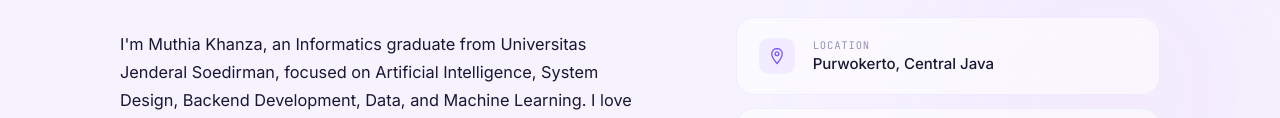
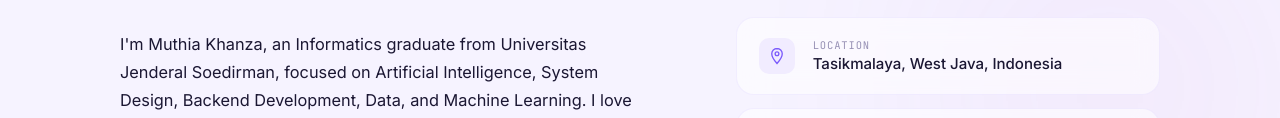
Before and after one commit to Mut127/portofolio, a plain HTML site: page index.html in a window 1280 px wide. Shown: the part 869-987 px from the top of the page. Drawn offline with Linux system fonts and the light colour scheme.

Commit message:
first commit

```diff
--- a/index.html
+++ b/index.html
@@ -100,7 +100,7 @@
       <div class="about-aside reveal">
         <div class="info-row">
           <div class="info-icon"><svg viewBox="0 0 24 24"><path d="M12 2C8.13 2 5 5.13 5 9c0 5.25 7 13 7 13s7-7.75 7-13c0-3.87-3.13-7-7-7zm0 9.5c-1.38 0-2.5-1.12-2.5-2.5S10.62 6.5 12 6.5s2.5 1.12 2.5 2.5S13.38 11.5 12 11.5z"/></svg></div>
-          <div><div class="info-label">Location</div><div class="info-value">Purwokerto, Central Java</div></div>
+          <div><div class="info-label">Location</div><div class="info-value">Tasikmalaya, West Java, Indonesia</div></div>
         </div>
         <div class="info-row">
           <div class="info-icon"><svg viewBox="0 0 24 24"><rect x="2" y="3" width="20" height="14" rx="2"/><path d="M8 21h8M12 17v4"/></svg></div>
```
